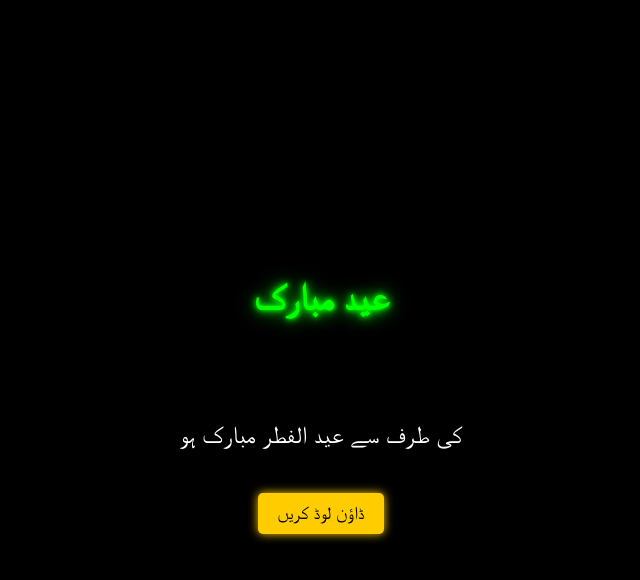
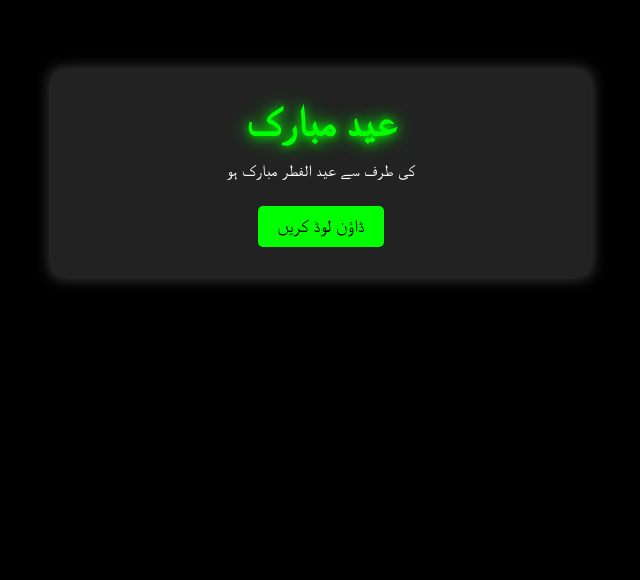
Before and after one commit to Aswarshah/eid-gift2, a plain HTML site: page send.html in a window 1280 px wide. Shown: the whole page, without its empty margins (319-959 px from the left). Drawn offline with Linux system fonts and the light colour scheme.

Commit message:
Update style.css

```diff
--- a/style.css
+++ b/style.css
@@ -1,61 +1,57 @@
-/* پوری ویب سائٹ کا بیک گراؤنڈ اور فونٹ سیٹنگ */
 body {
   background-color: black;
   color: white;
   font-family: 'Arial', sans-serif;
   text-align: center;
   margin: 0;
-    padding: 0;
+  padding: 20px;
 }
 
-/* کنٹینر جو سب کچھ سنٹر میں رکھے گا */
 .container {
-    display: flex;
-    flex-direction: column;
-    align-items: center;
-    justify-content: center;
-    height: 100vh;
+  max-width: 500px;
+  margin: 50px auto;
+  padding: 20px;
+  background-color: #222;
+  border-radius: 10px;
+  box-shadow: 0 0 15px rgba(255, 255, 255, 0.3);
 }
 
-/* نیون لائٹ ٹیکسٹ کے لیے */
-.neon-text {
-    font-size: 36px;
-    font-weight: bold;
-    color: #00ff00; /* گرین نیون */
-    text-shadow: 0 0 5px #00ff00, 0 0 10px #00ff00, 0 0 20px #00ff00;
-    text-align: center;
+h1, h2 {
   margin: 10px 0;
 }
 
-/* نیون لائٹ نام کے لیے */
-.name-style {
-    font-size: 30px;
-    color: #ff0000; /* ریڈ نیون */
-    text-shadow: 0 0 5px #ff0000, 0 0 10px #ff0000, 0 0 20px #ff0000;
+.neon-text {
+  font-size: 40px;
+  color: #00ff00;
+  text-shadow: 0 0 10px #00ff00, 0 0 20px #00ff00;
 }
 
-/* نارمل ٹیکسٹ کے لیے */
-.normal-text {
-    font-size: 24px;
-    color: white;
+input[type="text"],
+select {
+  width: 90%;
+  padding: 10px;
+  margin: 10px 0;
+  border: none;
+  border-radius: 5px;
+  font-size: 18px;
   text-align: center;
 }
 
-/* بٹن کا سٹائل */
 button {
-    background-color: #ffcc00;
+  background-color: #00ff00;
   color: black;
-    font-size: 18px;
   padding: 10px 20px;
   border: none;
   border-radius: 5px;
+  font-size: 18px;
   cursor: pointer;
-    margin-top: 20px;
-    box-shadow: 0 0 10px #ffcc00;
-    transition: all 0.3s ease-in-out;
+  margin: 10px 0;
 }
 
 button:hover {
-    background-color: #ffaa00;
-    box-shadow: 0 0 20px #ffaa00;
+  background-color: #00cc00;
 }
+
+#linkContainer {
+  margin-top: 20px;
+}
```
Lines whose indentation alone changed are shown as unchanged.
